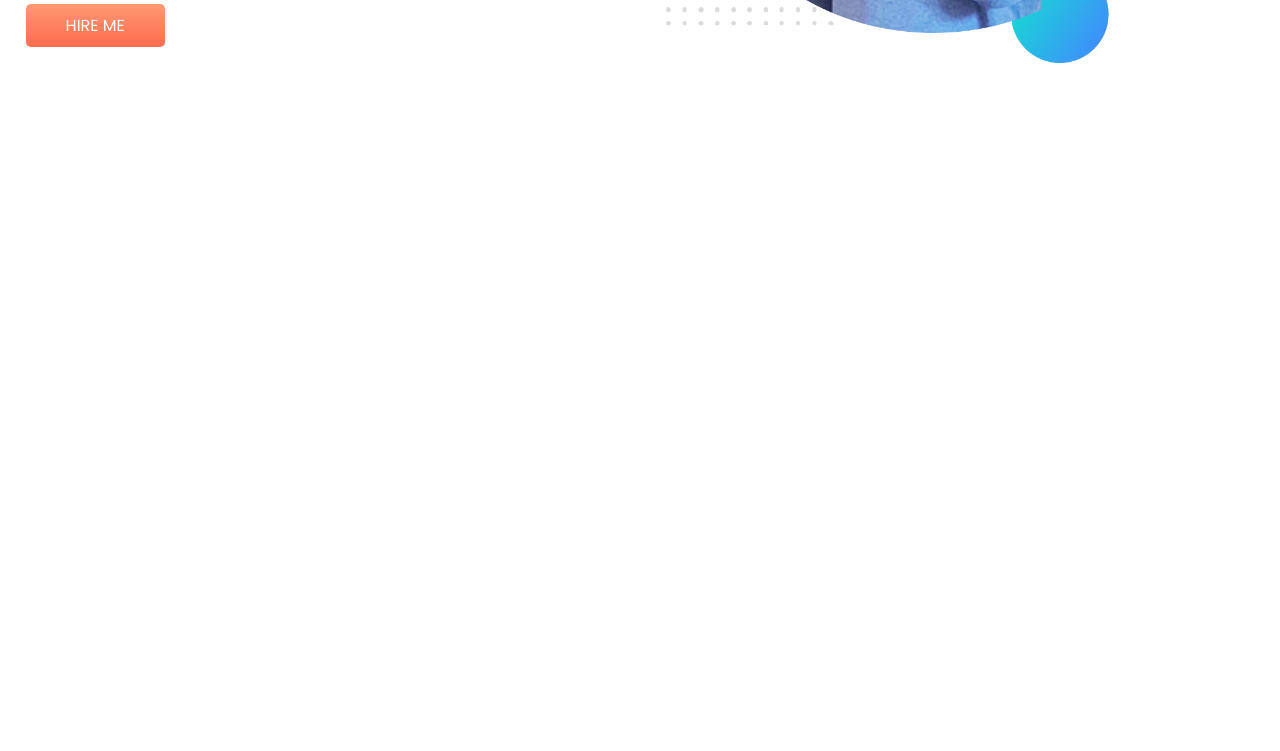
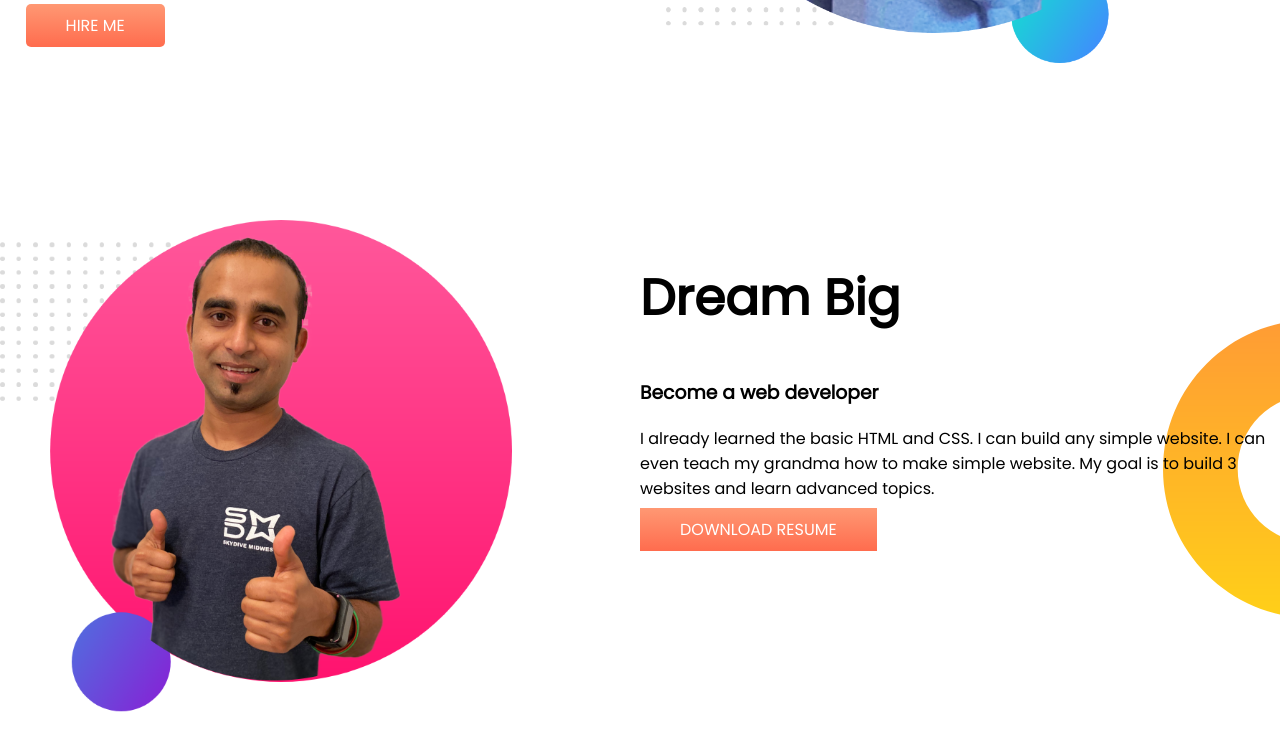
Before and after one commit to kamran1971/developer-protfolio, a plain HTML site: page index.html in a window 1280 px wide. Shown: the part 425-1176 px from the top of the page. Before the commit the page ends 800 px from the top, so only its background shows below. Drawn offline with Linux system fonts and the light colour scheme.

Commit message:
second section

```diff
--- a/index.html
+++ b/index.html
@@ -23,5 +23,16 @@
           <img src="img/kamran.png" alt="my imges">
         </div>
     </section>
+    <section class="section2">
+        <div class="hafe_b">
+            <img src="img/jhankar2.png" alt="">
+        </div>
+        <div class="hafe_b">
+            <h1>Dream Big</h1>
+            <h3>Become a web developer</h3>
+            <p>I already learned the basic HTML and CSS. I can build any simple website. I can even teach my grandma how to make simple website. My goal is to build 3 websites and learn advanced topics.</p>
+            <a class="diwnload_resume" target="blank" href="#"> DOWNLOAD RESUME</a>
+        </div>
+    </section>
 </body>
 </html>
--- a/style.css
+++ b/style.css
@@ -10,6 +10,7 @@ h1{
 }
 section{
     display: flex;
+    margin-bottom: 150px;
 }
 .hafe-continar{
     width: 50%;
@@ -30,3 +31,22 @@ section{
     background-image: url(img/top-banner.png);
     background-repeat: no-repeat;
 }
+.hafe_b{
+    width: 50%;
+}
+.hafe_b img {
+    width: 80%;
+}
+.diwnload_resume{
+    text-decoration: none;
+    text-transform: uppercase;
+    color: white;
+    background-image: linear-gradient(#FF9873 , #FF6C4E);
+    padding: 10px 40px;
+}
+.section2{
+    background-image: url(img/dream-bg.png);
+    background-repeat: no-repeat;
+    background-position: right
+
+}
```
